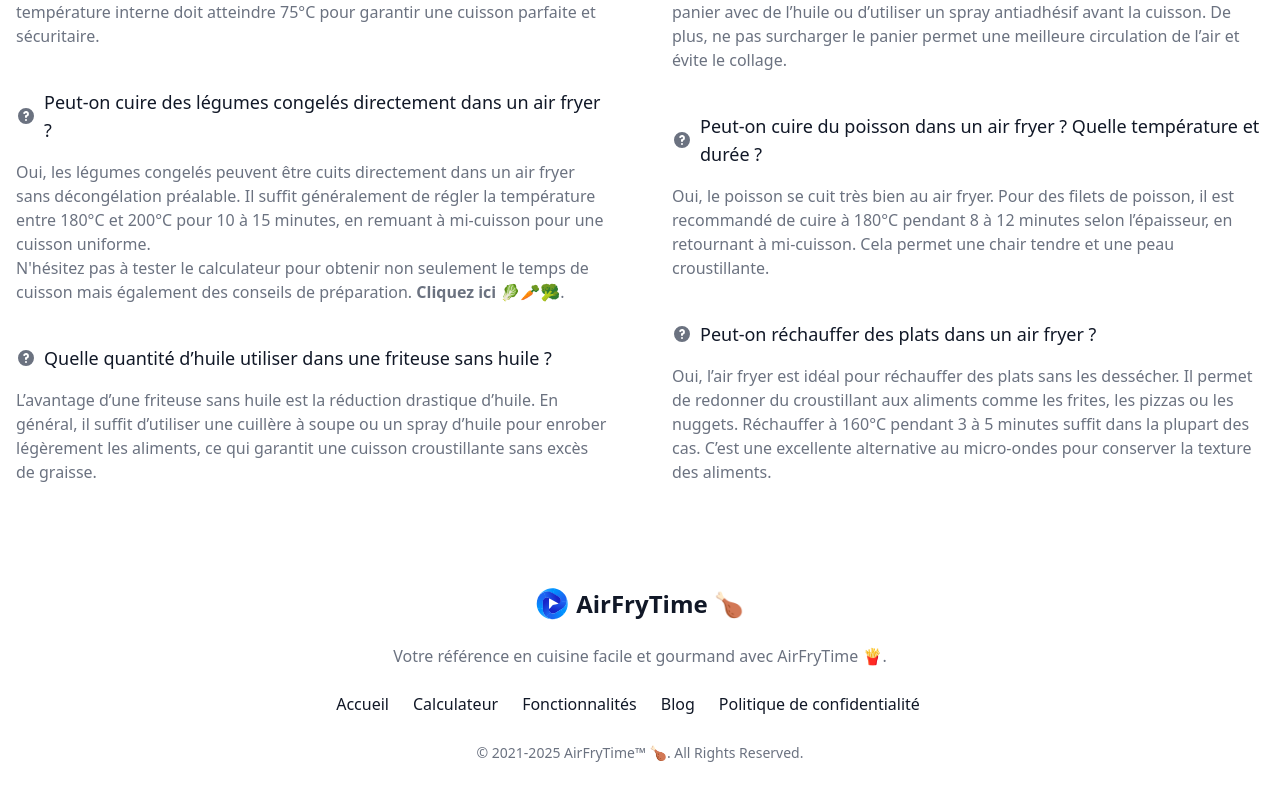
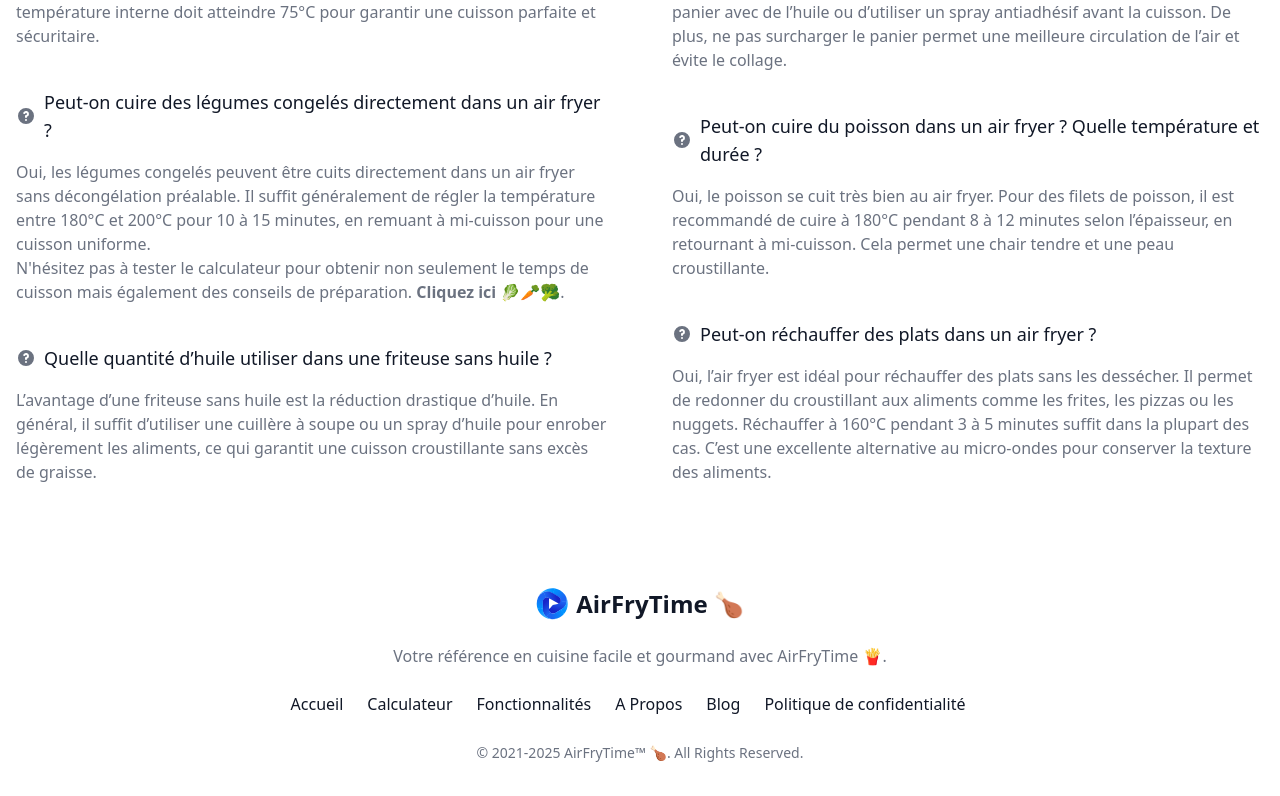
Before and after one commit to JeremieN6/air-fryer-calculator, a Vue app: page / in a window 1280 px wide. Shown: the part 3815-4611 px from the top of the page. Built offline with nearby package versions, Linux system fonts and the light colour scheme.

Commit message:
Fix oubli a propos dans footer

```diff
--- a/src/components/LP_Footer.vue
+++ b/src/components/LP_Footer.vue
@@ -92,6 +92,9 @@
                 <RouterLink to="/fonctionnalites" class="mr-4 hover:underline md:mr-6 ">Fonctionnalités</RouterLink>
             </li>
             <li>
+                <RouterLink to="/#a-propos" class="mr-4 hover:underline md:mr-6 ">A Propos</RouterLink>
+            </li>
+            <li>
                 <RouterLink to="/blog" class="mr-4 hover:underline md:mr-6 ">Blog</RouterLink>
             </li>
             <li>
```
